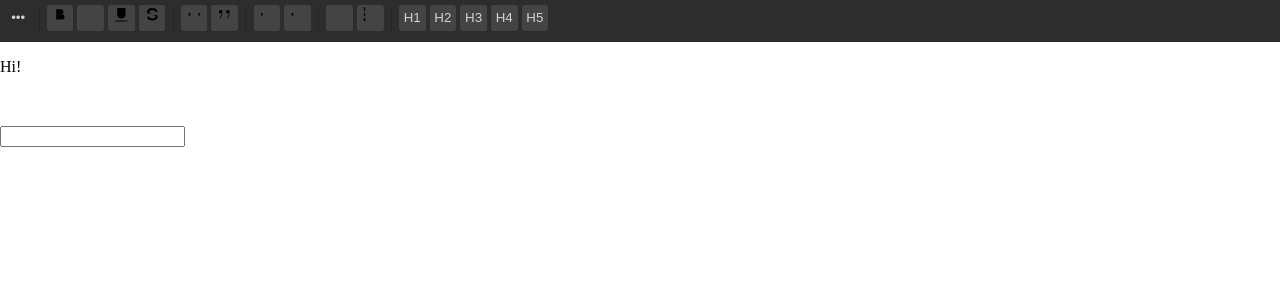
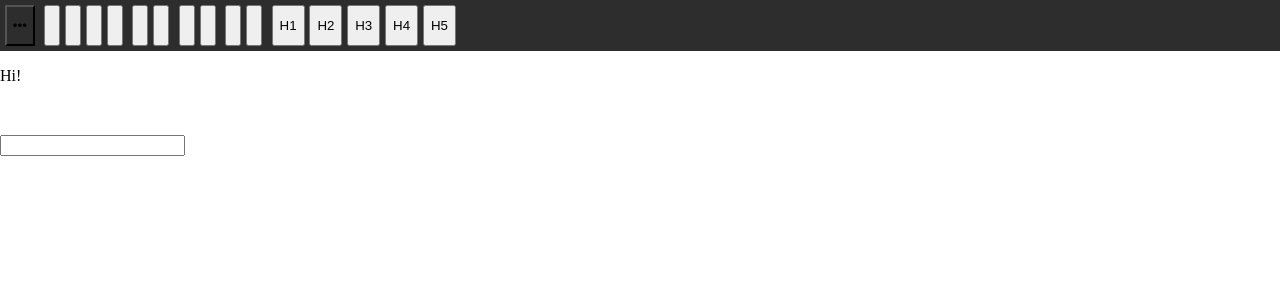
Before and after one commit to dgrundel/scribble, a Svelte app: page / in a window 1280 px wide. Shown: the top 300 px of the page. Built offline with nearby package versions, Linux system fonts and the light colour scheme; the HTML template or start-up script is replaced by a standard one.

Commit message:
standardized toolbar

```diff
--- a/src/Drawer.svelte
+++ b/src/Drawer.svelte
@@ -41,9 +41,11 @@ Mrs. Darling was married in white, and at first she kept the books perfectly, al
             {
                 label: 'All',
                 badge: all.length ? all.length.toString() : '',
+                onClick: () => goToPage('noteList'),
             },{
                 label: 'Starred',
                 badge: starred.length ? starred.length.toString() : '',
+                onClick: () => goToPage('noteList'),
             }, ...tags.map(t => ({
                 label: t.name,
                 badge: t.count ? t.count.toString() : '',
--- a/src/Editor.svelte
+++ b/src/Editor.svelte
@@ -1,20 +1,86 @@
 <script lang="ts">
-    import Toolbar from "./Toolbar.svelte";
-    import EditorInput from "./EditorInput.svelte";
+    import Layout from "./Layout.svelte";
+    import {  onMount } from 'svelte'
+    import Quill from "quill";
 
+    export let openMenu: () => void;
     export let content: string;
-    export let openMenu: () => void;
+
+    // icon overrides
+    var icons = Quill.import('ui/icons');
+    icons['header']['1'] = 'H1';
+    icons['header']['2'] = 'H2';
+    icons['header']['3'] = 'H3';
+    icons['header']['4'] = 'H4';
+    icons['header']['5'] = 'H5';
+
+    const placeholders = [
+        "What's on your mind?",
+        "What do you want to accomplish today?",
+        "What process can you fix or improve?",
+        "What do you need help with?",
+        "What's your top priority right now?",
+        "What could you have done better in the last week?",
+        "What inspires you?",
+        "What is the most meaningful part of your life?",
+        "What's holding you back?",
+        "If you were famous, what would you be famous for?",
+        "When is the last time you were out of your comfort zone?",
+        "Who do you admire?",
+        "What's something you're really good at?",
+        "What is your proudest moment?",
+    ];
+
+    let quill;
+    onMount(() => {
+        let container = document.getElementById('quill');
+        quill = new Quill(container, {
+            modules: {
+                toolbar: '.layout-toolbar',
+            },
+            placeholder: placeholders[Math.floor(Math.random() * placeholders.length)],
+            theme: "snow"
+        });
+    })
+
+    $: if (quill && content) {
+        quill.insertText(0, content);
+    }
 </script>
 
-<div class="editor">
-    <Toolbar {openMenu}/>
-    <EditorInput {content}/>
-</div>
+<Layout {openMenu}>
+    <svelte:fragment slot="toolbar">
+        <span class="divider"></span>
 
-<style>
-    .editor {
-        display: grid;
-        grid-template-rows: auto 1fr;
-        grid-template-columns: 1fr;
-    }
-</style>
+        <button class="ql-bold"></button>
+        <button class="ql-italic"></button>
+        <button class="ql-underline"></button>
+        <button class="ql-strike"></button>
+
+        <span class="divider"></span>
+
+        <button class="ql-code-block"></button>
+        <button class="ql-blockquote"></button>
+
+        <span class="divider"></span>
+
+        <button class="ql-indent" value="+1"></button>
+        <button class="ql-indent" value="-1"></button>
+
+        <span class="divider"></span>
+
+        <button class="ql-list" value="bullet"></button>
+        <button class="ql-list" value="ordered"></button>
+
+        <span class="divider"></span>
+
+        <button class="ql-header" value="1"></button>
+        <button class="ql-header" value="2"></button>
+        <button class="ql-header" value="3"></button>
+        <button class="ql-header" value="4"></button>
+        <button class="ql-header" value="5"></button>
+    </svelte:fragment>
+    <svelte:fragment slot="content">
+        <div id="quill"></div>
+    </svelte:fragment>
+</Layout>
--- a/src/EditorInput.svelte
+++ /dev/null
@@ -1,49 +0,0 @@
-<script lang="ts">
-    import {  onMount } from 'svelte'
-    import Quill from "quill";
-
-    export let content: string;
-
-    // icon overrides
-    var icons = Quill.import('ui/icons');
-    icons['header']['1'] = 'H1';
-    icons['header']['2'] = 'H2';
-    icons['header']['3'] = 'H3';
-    icons['header']['4'] = 'H4';
-    icons['header']['5'] = 'H5';
-
-    const placeholders = [
-        "What's on your mind?",
-        "What do you want to accomplish today?",
-        "What process can you fix or improve?",
-        "What do you need help with?",
-        "What's your top priority right now?",
-        "What could you have done better in the last week?",
-        "What inspires you?",
-        "What is the most meaningful part of your life?",
-        "What's holding you back?",
-        "If you were famous, what would you be famous for?",
-        "When is the last time you were out of your comfort zone?",
-        "Who do you admire?",
-        "What's something you're really good at?",
-        "What is your proudest moment?",
-    ];
-
-    let quill;
-    onMount(() => {
-        let container = document.getElementById('quill');
-        quill = new Quill(container, {
-            modules: {
-                toolbar: '.toolbar',
-            },
-            placeholder: placeholders[Math.floor(Math.random() * placeholders.length)],
-            theme: "snow"
-        });
-    })
-
-    $: if (quill && content) {
-        quill.insertText(0, content);
-    }
-</script>
-
-<div id="quill"></div>
--- a/src/Layout.svelte
+++ b/src/Layout.svelte
@@ -22,6 +22,12 @@
         display: grid;
         grid-template-columns: 1fr;
         grid-template-rows: auto 1fr;
+
+        position: fixed;
+        top: 0;
+        right: 0;
+        bottom: 0;
+        left: 0;
     }
 
     .layout-toolbar {
@@ -39,4 +45,8 @@
     .layout-toolbar:hover {
         scrollbar-width: thin;
     }
+
+    .layout-content {
+        overflow: auto;
+    }
 </style>
--- a/src/Toolbar.svelte
+++ /dev/null
@@ -1,80 +0,0 @@
-<script lang="ts">
-export let openMenu: () => void;
-</script>
-
-<div class="toolbar">
-
-    <button class="tool" style="background-color: transparent" on:click={openMenu}>&bull;&bull;&bull;</button>
-
-    <span class="divider"></span>
-
-    <button class="tool ql-bold"></button>
-    <button class="tool ql-italic"></button>
-    <button class="tool ql-underline"></button>
-    <button class="tool ql-strike"></button>
-
-    <span class="divider"></span>
-
-    <button class="tool ql-code-block"></button>
-    <button class="tool ql-blockquote"></button>
-
-    <span class="divider"></span>
-
-    <button class="tool ql-indent" value="+1"></button>
-    <button class="tool ql-indent" value="-1"></button>
-
-    <span class="divider"></span>
-
-    <button class="tool ql-list" value="bullet"></button>
-    <button class="tool ql-list" value="ordered"></button>
-
-    <span class="divider"></span>
-
-    <button class="tool ql-header" value="1"></button>
-    <button class="tool ql-header" value="2"></button>
-    <button class="tool ql-header" value="3"></button>
-    <button class="tool ql-header" value="4"></button>
-    <button class="tool ql-header" value="5"></button>
-</div>
-
-<style>
-    .toolbar {
-        background-color: #2d2d2d;
-        height: 2em;
-        line-height: 2em;
-        padding: .3em;
-        display: flex;
-        gap: 0.25em;
-        overflow-x: auto;
-        overflow-y: hidden;
-        scrollbar-width: none;
-    }
-
-    .toolbar:hover {
-        scrollbar-width: thin;
-    }
-
-    .divider {
-        margin: .2em;
-        border-left: 1px solid;
-        opacity: 0.15;
-    }
-
-    .tool {
-        border: 0 none;
-        border-radius: .2em;
-        margin: 0;
-        padding: 0 .3em;
-
-        line-height: 2em;
-        height: 2em;
-        min-width: 2em;
-        flex-shrink: 0;
-        inline-size: max-content;
-        text-align: center;
-
-        background-color: #444444;
-        color: rgb(211, 211, 211);
-        cursor: pointer;
-    }
-</style>
```
Also changed, not shown: 2 other files (tests, documents, lock files or other folders).
